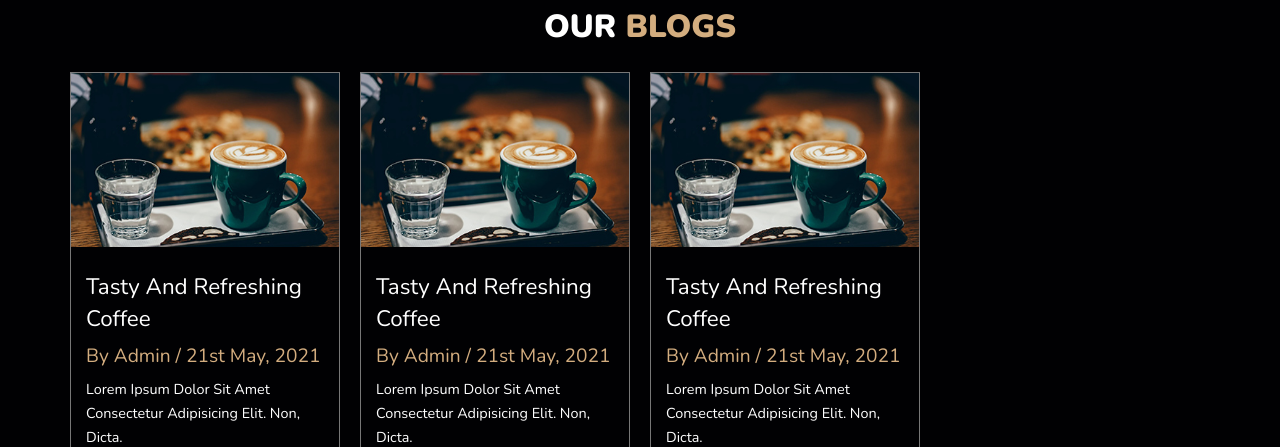
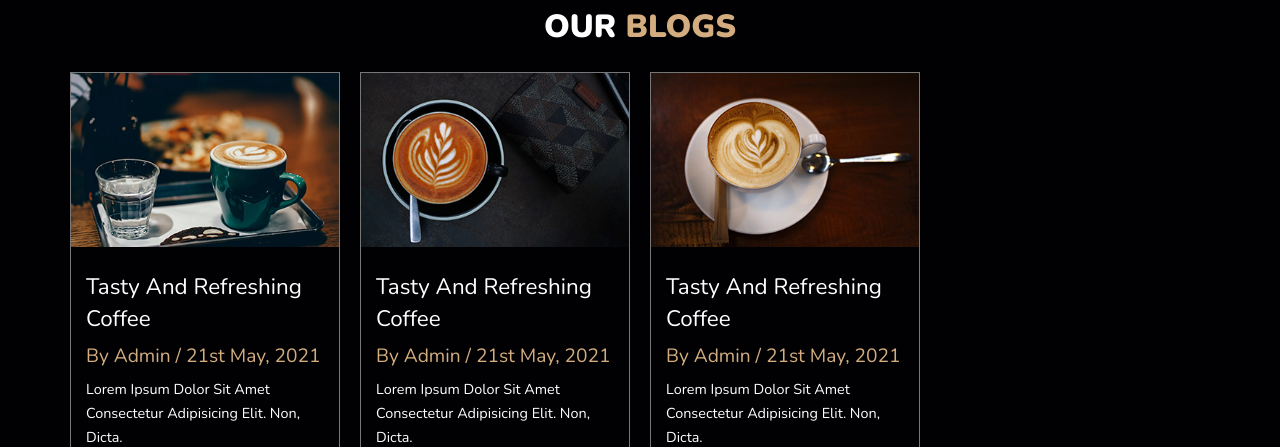
Before and after one commit to Thomas-Emad/coffee, a plain HTML site: page index.html in a window 1280 px wide. Shown: the part 3649-4096 px from the top of the page. Drawn offline with nearby package versions, Linux system fonts and the light colour scheme.

Commit message:
Update index.html

```diff
--- a/index.html
+++ b/index.html
@@ -351,7 +351,7 @@
           </div>
           <div class="box">
             <div class="image">
-              <img src="image/blog-1.jpeg" alt="blog-1" />
+              <img src="image/blog-2.jpeg" alt="blog-2" />
             </div>
             <div class="text">
               <a href="#" class="link-title">Tasty And Refreshing Coffee</a>
@@ -365,7 +365,7 @@
           </div>
           <div class="box">
             <div class="image">
-              <img src="image/blog-1.jpeg" alt="blog-1" />
+              <img src="image/blog-3.jpeg" alt="blog-3" />
             </div>
             <div class="text">
               <a href="#" class="link-title">Tasty And Refreshing Coffee</a>
```
